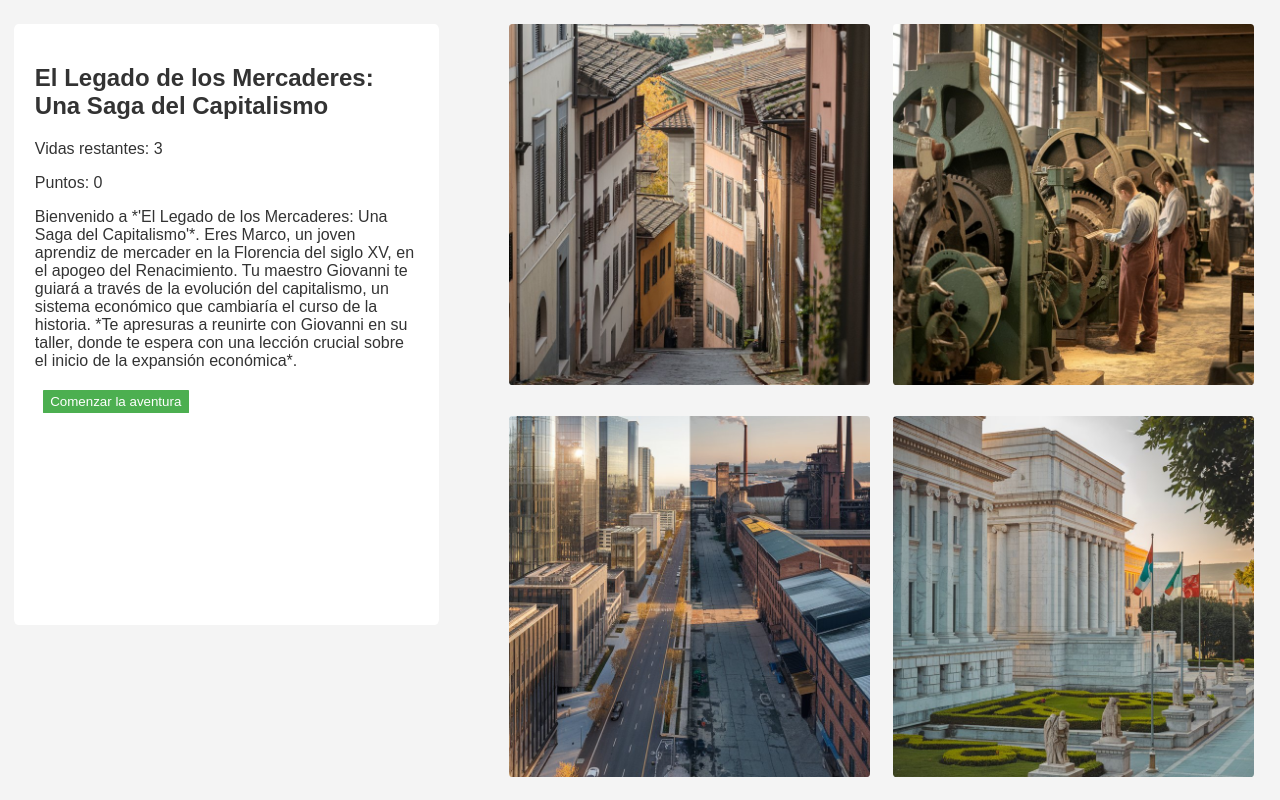
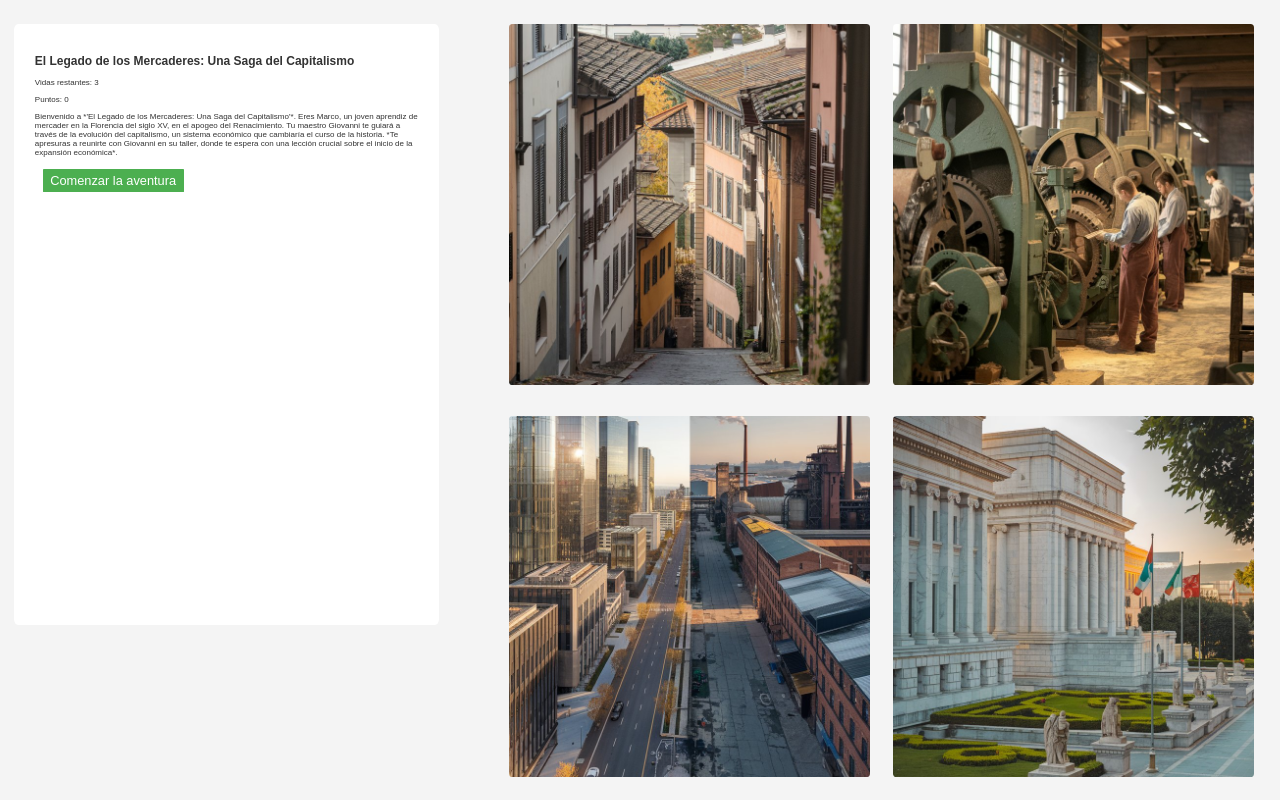
Before and after one commit to Badath/Intento-Capital, a plain HTML site: page index.html in a window 1280 px wide. Drawn offline with nearby package versions, Linux system fonts and the light colour scheme.

Commit message:
Add files via upload

```diff
--- a/index.html
+++ b/index.html
@@ -9,7 +9,7 @@
     body {
       font-family: Arial, sans-serif;
       background-color: #f4f4f4;
-      font-size: 1rem;
+      font-size: 0.5rem;
       color: #333;
       padding: 0.5% ;
       text-align: center;
@@ -85,6 +85,7 @@
 
     button {
       padding: 1% 2%;
+      font-size: 0.8rem;
       margin: 1% 2%;
       background-color: #4CAF50;
       color: white;
```
